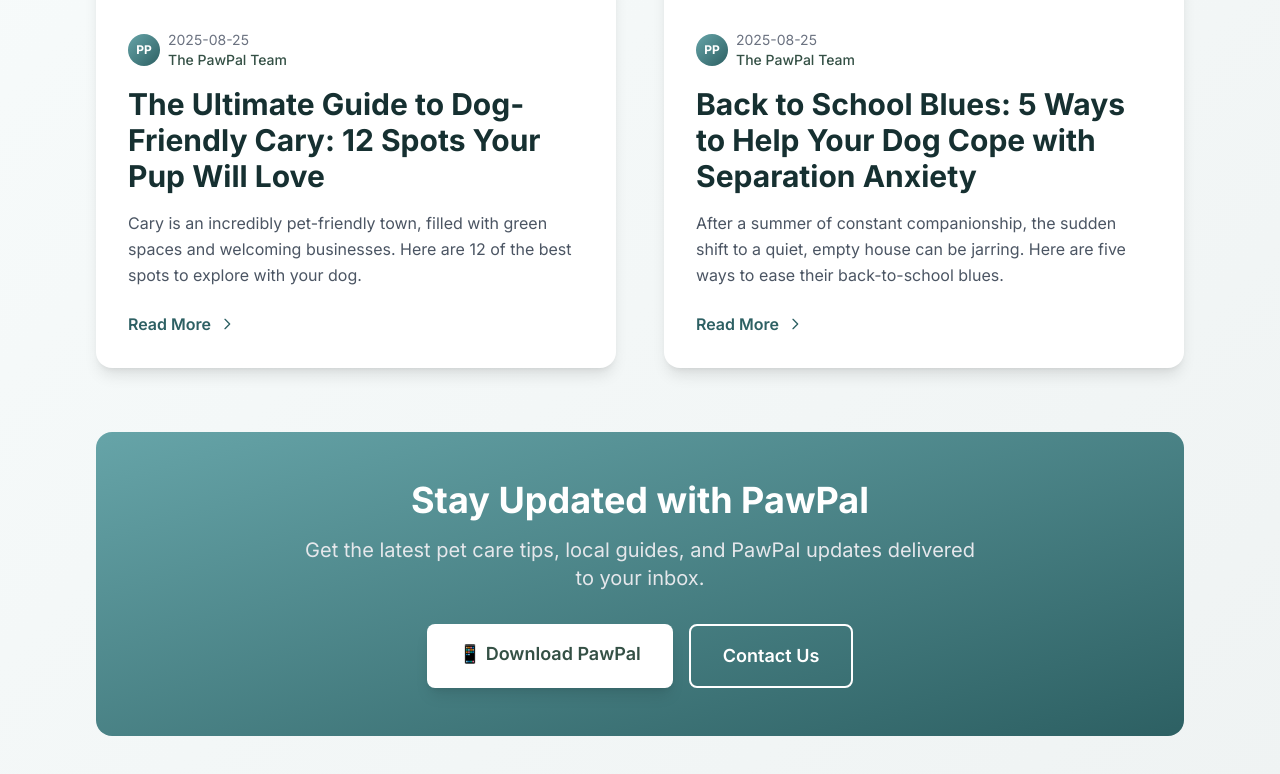
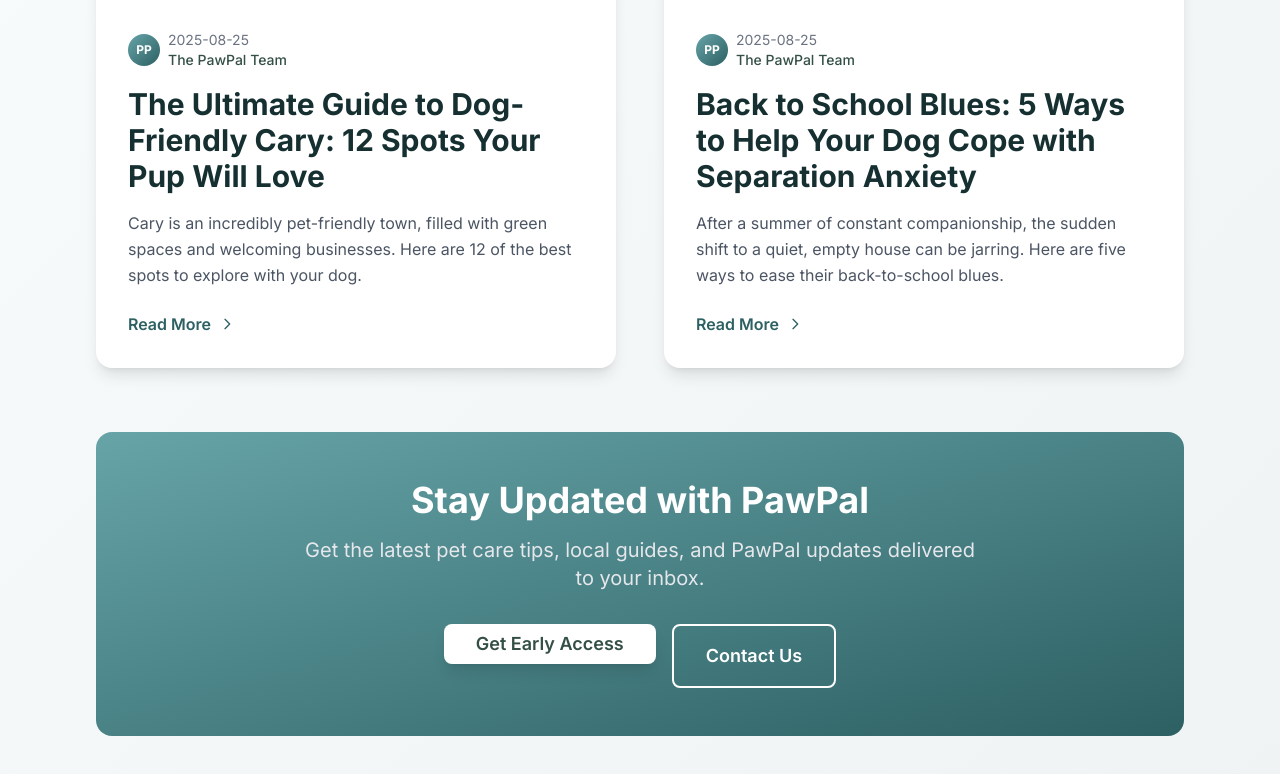
Before and after one commit to pawpal-app/pawpal, a Next.js app: page /blog in a window 1280 px wide. Shown: the part 534-1308 px from the top of the page. Built offline with nearby package versions, Linux system fonts and the light colour scheme.

Commit message:
Fixed blog button

```diff
--- a/src/app/blog/page.tsx
+++ b/src/app/blog/page.tsx
@@ -1,6 +1,8 @@
 // src/app/blog/page.tsx
 import { getSortedPostsData } from "@/lib/posts";
 import Link from "next/link";
+import { WaitlistForm } from "@/components/WaitlistForm";
+import { Button } from "@/components/ui/button";
 
 export default function BlogPage() {
   const allPosts = getSortedPostsData();
@@ -76,12 +78,14 @@ export default function BlogPage() {
             Get the latest pet care tips, local guides, and PawPal updates delivered to your inbox.
           </p>
           <div className="flex flex-col sm:flex-row gap-4 justify-center">
-            <a
-              href="https://www.apple.com/app-store/"
-              className="bg-white text-[#345045] hover:bg-gray-50 px-8 py-4 text-lg font-semibold rounded-lg shadow-lg transition-all duration-300"
-            >
-              📱 Download PawPal
-            </a>
+            <WaitlistForm variant="hero">
+              <Button
+                className="bg-white text-[#345045] hover:bg-gray-50 px-8 py-4 text-lg font-semibold rounded-lg shadow-lg transition-all duration-300"
+                size="lg"
+              >
+                Get Early Access
+              </Button>
+            </WaitlistForm>
             <a
               href="/contact"
               className="bg-transparent text-white hover:bg-white/10 border-2 border-white px-8 py-4 text-lg font-semibold rounded-lg transition-all duration-300"
```
